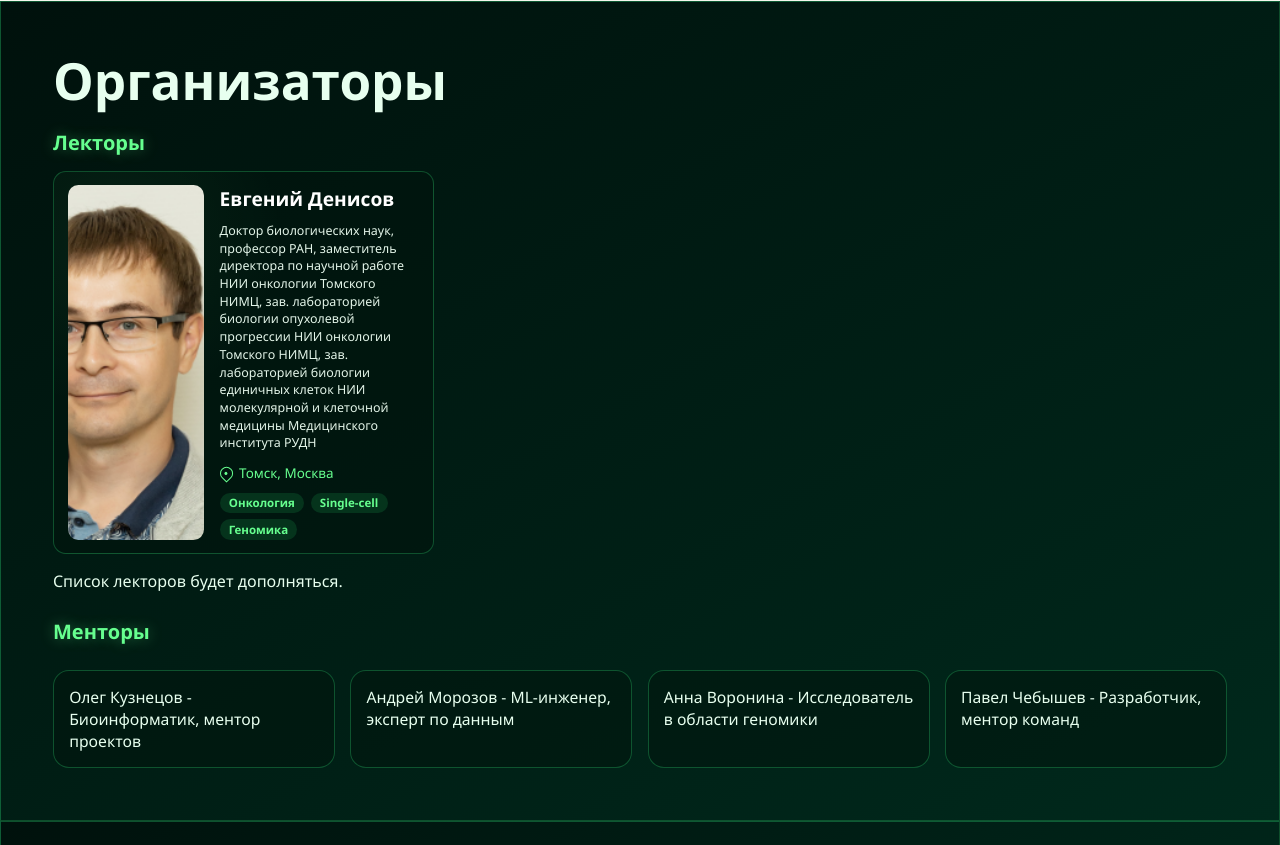
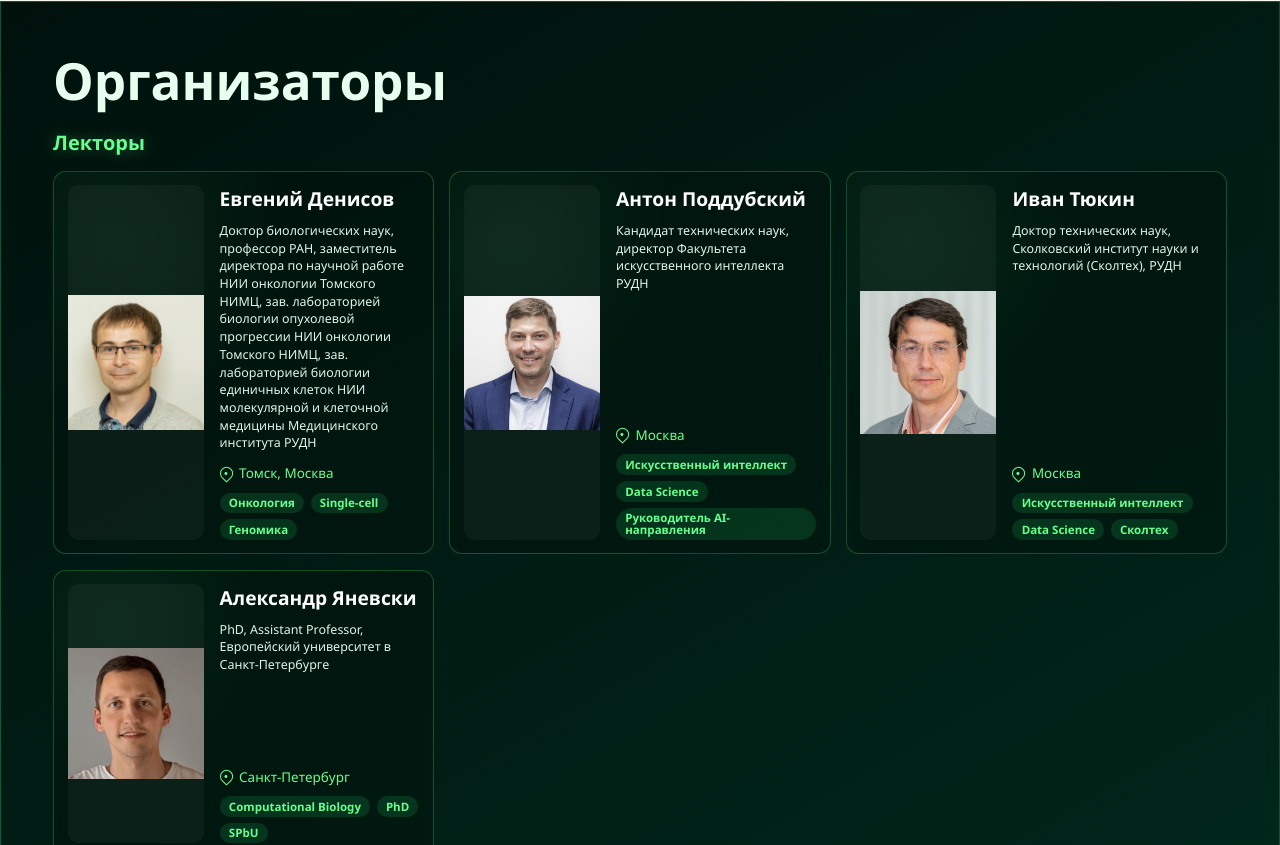
Before and after one commit to saitnado/my-site, a React (Vite) app: page / in a window 1280 px wide. Shown: the part 1675-2520 px from the top of the page. Built offline with nearby package versions, Linux system fonts and the light colour scheme.

Commit message:
add ad page styles

```diff
--- a/src/App.css
+++ b/src/App.css
@@ -1267,8 +1267,9 @@ a {
   height: 100%;
   min-height: 16.2rem;
   border-radius: 0.65rem;
-  object-fit: cover;
-  object-position: center top;
+  object-fit: contain;
+  object-position: center;
+  background: rgba(255, 255, 255, 0.04);
 }
 
 .lecturer-copy {
--- a/src/App.jsx
+++ b/src/App.jsx
@@ -89,6 +89,27 @@ const lecturers = [
     role: "Доктор биологических наук, профессор РАН, заместитель директора по научной работе НИИ онкологии Томского НИМЦ, зав. лабораторией биологии опухолевой прогрессии НИИ онкологии Томского НИМЦ, зав. лабораторией биологии единичных клеток НИИ молекулярной и клеточной медицины Медицинского института РУДН",
     location: "Томск, Москва",
     tags: ["Онкология", "Single-cell", "Геномика"],
+  },
+  {
+    name: "Антон Поддубский",
+    image: "/partners/lectors/Anton_Poddubsky.png",
+    role: "Кандидат технических наук, директор Факультета искусственного интеллекта РУДН",
+    location: "Москва",
+    tags: ["Искусственный интеллект", "Data Science", "Руководитель AI-направления"],
+  },
+  {
+    name: "Иван Тюкин",
+    image: "/partners/lectors/Ivan_Tyukin.png",
+    role: "Доктор технических наук, Сколковский институт науки и технологий (Сколтех), РУДН",
+    location: "Москва",
+    tags: ["Искусственный интеллект", "Data Science", "Сколтех"],
+  },
+  {
+    name: "Александр Яневски",
+    image: "/partners/lectors/Alexander_Yanevsky.png",
+    role: "PhD, Assistant Professor, Европейский университет в Санкт-Петербурге",
+    location: "Санкт-Петербург",
+    tags: ["Computational Biology", "PhD", "SPbU"],
   },
 ];
 
```
